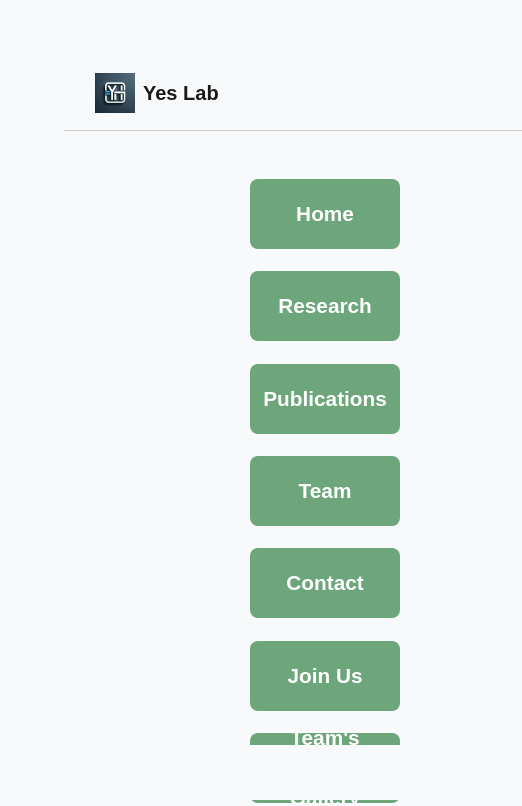
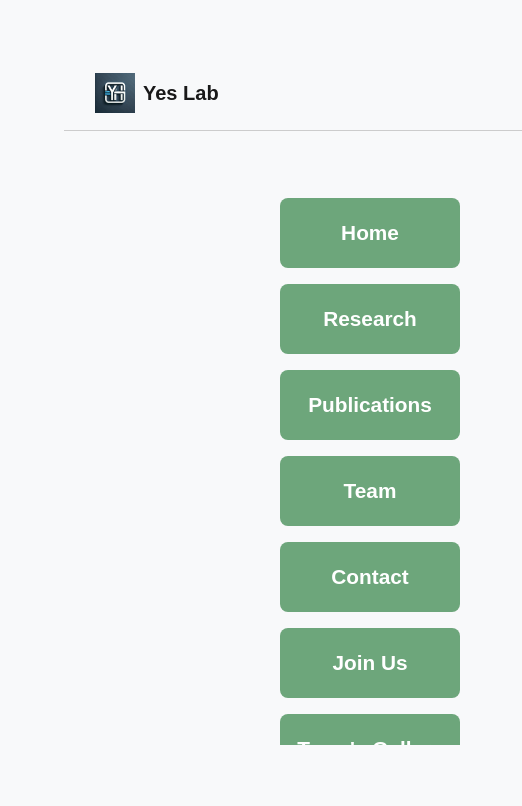
Before and after one commit to Yuliang0407/labwebsite, a plain HTML site: page index.html in a window 1280 px wide. Shown: the top 806 px of the page, 0-522 px from the left. Drawn offline with nearby package versions, Linux system fonts and the light colour scheme.

Commit message:
Update style.css

```diff
--- a/static/css/style.css
+++ b/static/css/style.css
@@ -77,15 +77,23 @@ body {
     display: flex;
     flex-direction: column;
     justify-content: space-between;
-    height: 80vh;
+    height: auto;
+    align-items: center;  /* 添加对齐居中 */
 }
 
 .sidebar-buttons .btn {
     margin-bottom: 15px;
-    width: 150px;
+    width: 180px;  /* 统一宽度，防止排版错乱 */
     text-align: center;
     padding: 15px;
+    white-space: nowrap;  /* 防止文本换行 */
 }
+
+/* 确保 "Team's Gallery" 特殊情况也保持一致 */
+.sidebar-buttons .btn.team-gallery {
+    white-space: nowrap;
+}
+
 
 /* 卡片样式 */
 .card {
```
